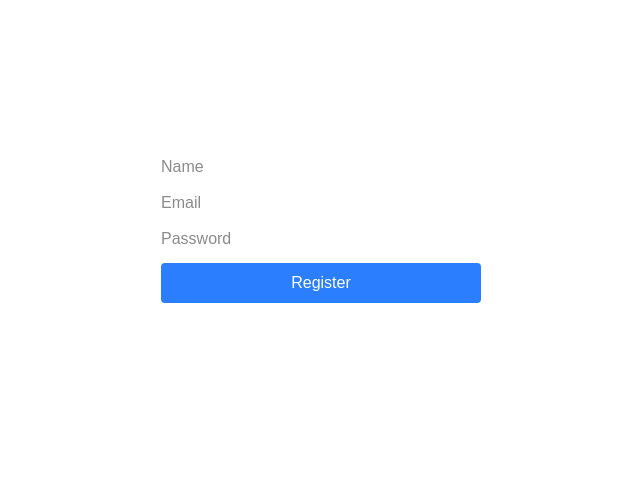
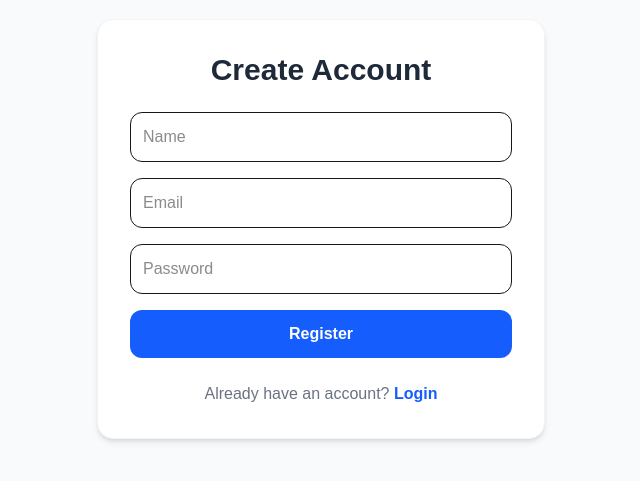
Before and after one commit to Ladniak/notes-app, a Next.js app: page /register in a window 1280 px wide. Shown: the part 171-652 px from the top of the page, without its empty margins (319-959 px from the left). Built offline with nearby package versions, Linux system fonts and the light colour scheme.

Commit message:
update register and login page

```diff
--- a/app/login/page.tsx
+++ b/app/login/page.tsx
@@ -2,28 +2,78 @@
 import { signIn } from "next-auth/react";
 import { useRouter } from "next/navigation";
 import { useState } from "react";
+import Link from "next/link";
 
 export default function LoginPage() {
     const router = useRouter();
     const [form, setForm] = useState({ email: "", password: "" });
+    const [error, setError] = useState("");
 
     const handleSubmit = async (e: React.FormEvent) => {
         e.preventDefault();
+
         const res = await signIn("credentials", {
             redirect: false,
             email: form.email,
             password: form.password,
         });
-        if (res?.ok) router.push("/dashboard");
+
+        if (res?.ok) {
+            router.push("/dashboard");
+        } else {
+            setError("Invalid email or password");
+        }
     };
 
     return (
-        <main className="flex flex-col items-center justify-center min-h-screen">
-            <form onSubmit={handleSubmit} className="flex flex-col gap-3 w-80">
-                <input placeholder="Email" onChange={e => setForm({ ...form, email: e.target.value })} />
-                <input type="password" placeholder="Password" onChange={e => setForm({ ...form, password: e.target.value })} />
-                <button className="bg-blue-500 text-white py-2 rounded">Login</button>
-            </form>
+        <main className="flex items-center justify-center min-h-screen bg-gray-50">
+            <div className="bg-white p-8 rounded-2xl shadow-md border border-gray-100 w-full max-w-md">
+
+                <h2 className="text-3xl font-bold mb-6 text-center text-gray-800">
+                    Login
+                </h2>
+
+                <form onSubmit={handleSubmit} className="flex flex-col gap-4">
+
+                    <input
+                        type="email"
+                        placeholder="Email"
+                        className="w-full border p-3 rounded-xl focus:ring-2 focus:ring-blue-500"
+                        onChange={e => setForm({ ...form, email: e.target.value })}
+                        required
+                    />
+
+                    <input
+                        type="password"
+                        placeholder="Password"
+                        className="w-full border p-3 rounded-xl focus:ring-2 focus:ring-blue-500"
+                        onChange={e => setForm({ ...form, password: e.target.value })}
+                        required
+                    />
+
+                    <button className="bg-blue-600 text-white py-3 rounded-xl font-semibold hover:bg-blue-700 transition">
+                        Login
+                    </button>
+
+                </form>
+
+                {error && (
+                    <p className="text-red-600 text-center mt-4 font-medium">
+                        {error}
+                    </p>
+                )}
+
+                <p className="text-center text-gray-500 mt-6">
+                    Don’t have an account?{" "}
+                    <Link
+                        href="/register"
+                        className="text-blue-600 font-semibold hover:underline"
+                    >
+                        Register
+                    </Link>
+                </p>
+
+            </div>
         </main>
     );
 }
--- a/app/register/page.tsx
+++ b/app/register/page.tsx
@@ -1,6 +1,7 @@
 "use client";
 import { useState } from "react";
 import { useRouter } from "next/navigation";
+import Link from "next/link";
 
 export default function RegisterPage() {
     const [form, setForm] = useState({ name: "", email: "", password: "" });
@@ -19,13 +20,55 @@ export default function RegisterPage() {
     };
 
     return (
-        <main className="flex flex-col items-center justify-center min-h-screen">
-            <form onSubmit={handleSubmit} className="flex flex-col gap-3 w-80">
-                <input placeholder="Name" onChange={e => setForm({ ...form, name: e.target.value })} />
-                <input placeholder="Email" onChange={e => setForm({ ...form, email: e.target.value })} />
-                <input type="password" placeholder="Password" onChange={e => setForm({ ...form, password: e.target.value })} />
-                <button className="bg-blue-500 text-white py-2 rounded">Register</button>
-            </form>
+        <main className="flex items-center justify-center min-h-screen bg-gray-50">
+            <div className="bg-white p-8 rounded-2xl shadow-md border border-gray-100 w-full max-w-md">
+
+                <h2 className="text-3xl font-bold mb-6 text-center text-gray-800">
+                    Create Account
+                </h2>
+
+                <form onSubmit={handleSubmit} className="flex flex-col gap-4">
+
+                    <input
+                        placeholder="Name"
+                        className="w-full border p-3 rounded-xl focus:ring-2 focus:ring-blue-500"
+                        onChange={e => setForm({ ...form, name: e.target.value })}
+                        required
+                    />
+
+                    <input
+                        type="email"
+                        placeholder="Email"
+                        className="w-full border p-3 rounded-xl focus:ring-2 focus:ring-blue-500"
+                        onChange={e => setForm({ ...form, email: e.target.value })}
+                        required
+                    />
+
+                    <input
+                        type="password"
+                        placeholder="Password"
+                        className="w-full border p-3 rounded-xl focus:ring-2 focus:ring-blue-500"
+                        onChange={e => setForm({ ...form, password: e.target.value })}
+                        required
+                    />
+
+                    <button className="bg-blue-600 text-white py-3 rounded-xl font-semibold hover:bg-blue-700 transition">
+                        Register
+                    </button>
+
+                </form>
+
+                <p className="text-center text-gray-500 mt-6">
+                    Already have an account?{" "}
+                    <Link
+                        href="/login"
+                        className="text-blue-600 font-semibold hover:underline"
+                    >
+                        Login
+                    </Link>
+                </p>
+
+            </div>
         </main>
     );
 }
```
